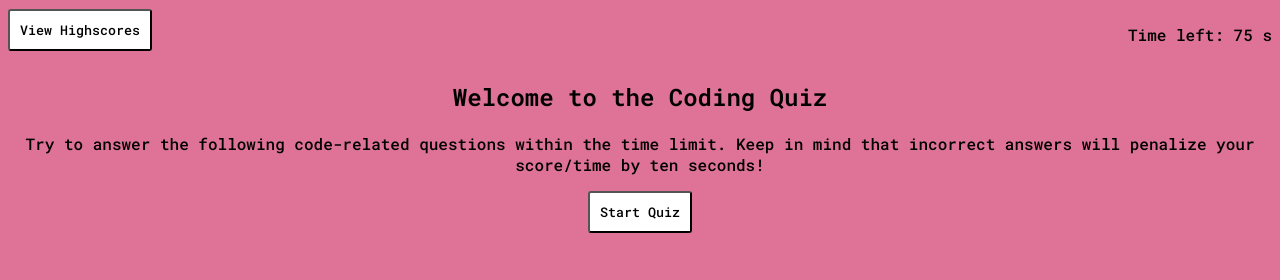
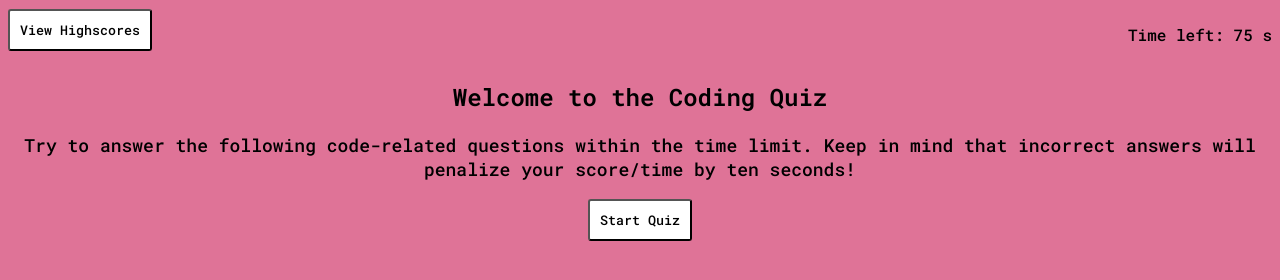
Before and after one commit to c1flores/Coding-Assessment, a plain HTML site: page index.html in a window 1280 px wide. Drawn offline with Linux system fonts and the light colour scheme.

Commit message:
Modified stylesheet to make font bigger for intro page text

```diff
--- a/Assets/css/style.css
+++ b/Assets/css/style.css
@@ -26,6 +26,12 @@ main {
 }
 footer {
   text-align: center;
+}
+
+ #instruction {
+
+  font-size: large;
+
 }
 
 .question-page {
```
